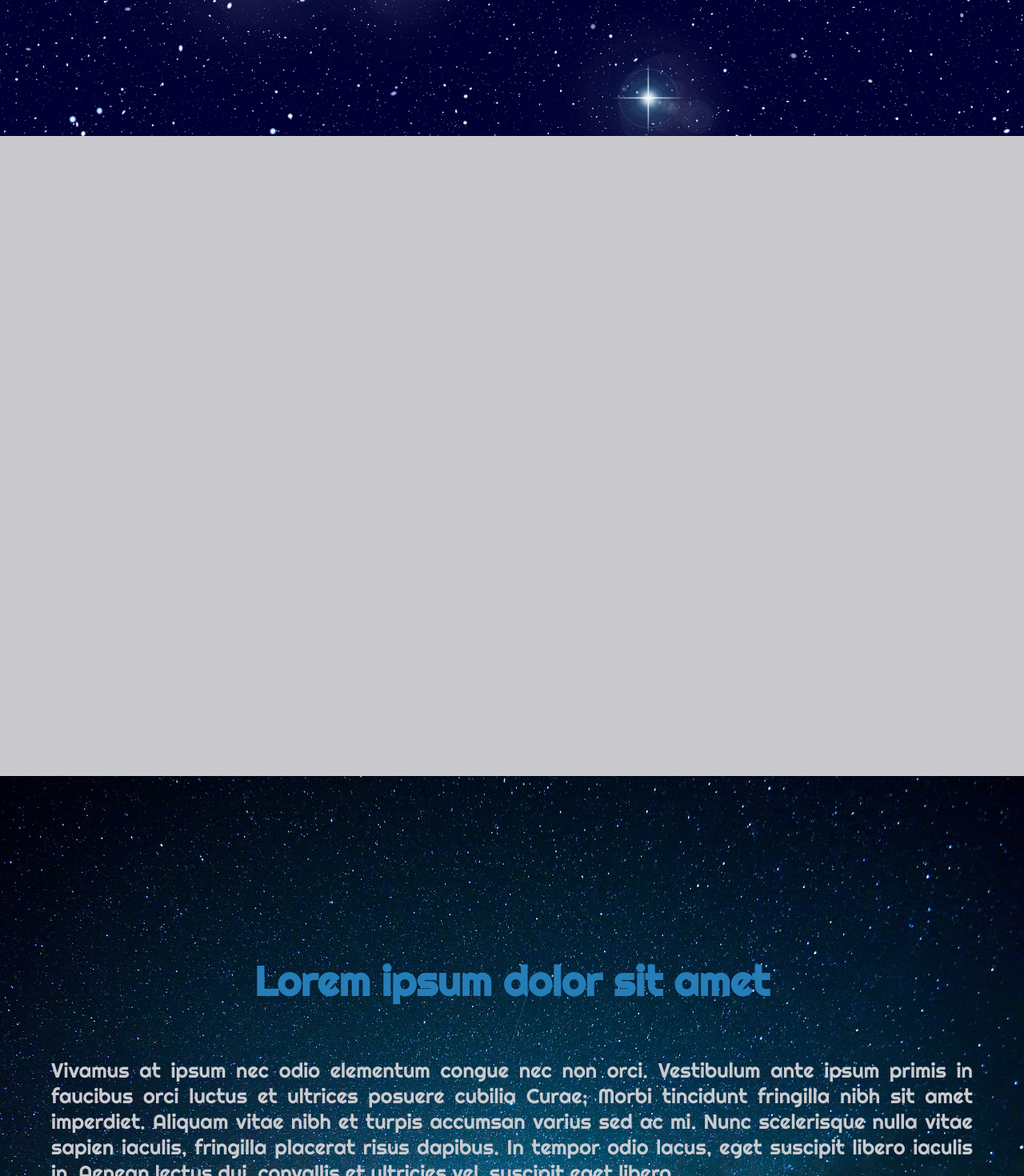
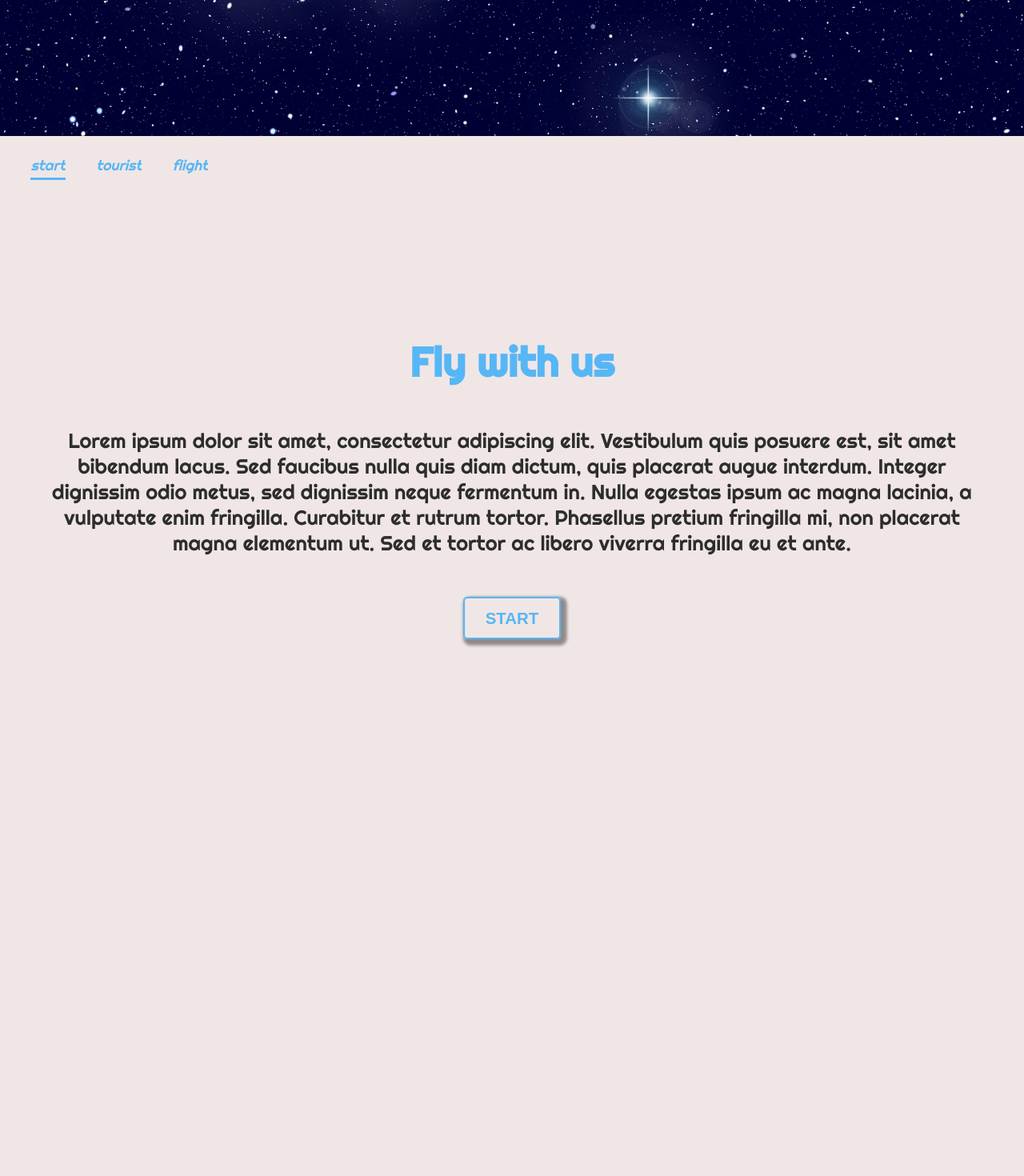
Before and after one commit to adi140000/Cosmos, a React (Create React App) app: page / in a window 1280 px wide. Shown: the part 630-2100 px from the top of the page at 80% size. After the commit the page ends 1600 px from the top, so only its background shows below. Built offline with nearby package versions, Linux system fonts and the light colour scheme.

Commit message:
Create backend to interact with react and improve apperance page

```diff
--- a/package.json
+++ b/package.json
@@ -29,7 +29,11 @@
     ]
   },
   "devDependencies": {
+    "cors": "^2.8.5",
+    "express": "^4.17.1",
+    "mysql": "^2.17.1",
     "node-sass": "^4.12.0",
-    "react-pose": "^4.0.8"
+    "react-pose": "^4.0.8",
+    "react-router-dom": "^5.0.1"
   }
 }
--- a/src/Header/Header.js
+++ b/src/Header/Header.js
@@ -18,7 +18,7 @@ const Header = () => {
                 </div>
             </nav>
             <header className='header_main'>
-                <a href='#ticket' className='header_main__button_invite btn'>Fly with us</a>
+                <a href='#main' className='header_main__button_invite btn'>Fly with us</a>
 
             </header>
         </>
--- a/src/Main/Main.js
+++ b/src/Main/Main.js
@@ -1,15 +1,36 @@
-import React from 'react';
+import React, { Component } from 'react';
+import { BrowserRouter as Router, Route, NavLink, Switch } from "react-router-dom";
+import Start from './Section/Start';
+import Tourist from './Section/Tourist';
+import Flight from './Section/Flight';
 
-const Main = () => {
-    return (
-        <main className='main'>
-            <section className='main__section ' ></section>
-            <section className='main__section section_description' >
-                <div className='section_description__title'>Lorem ipsum dolor sit amet</div>
-                <div className='section_description__desc'>Vivamus at ipsum nec odio elementum congue nec non orci. Vestibulum ante ipsum primis in faucibus orci luctus et ultrices posuere cubilia Curae; Morbi tincidunt fringilla nibh sit amet imperdiet. Aliquam vitae nibh et turpis accumsan varius sed ac mi. Nunc scelerisque nulla vitae sapien iaculis, fringilla placerat risus dapibus. In tempor odio lacus, eget suscipit libero iaculis in. Aenean lectus dui, convallis et ultricies vel, suscipit eget libero.</div>
-            </section>
-            <section className='main__section' id='ticket'></section>
-        </main>);
+
+class Main extends Component {
+    constructor(props) {
+        super(props);
+        this.state = {
+
+        }
+    }
+
+
+
+    render() {
+
+        return (
+            <Router>
+                <main className='main' id='main'>
+                    <nav className='main__nav'>
+                        <NavLink className='main__nav__part' exact to='/'>start</NavLink>
+                        <NavLink className='main__nav__part' to='/tourist/'>tourist</NavLink>
+                        <NavLink className='main__nav__part' to='/flight/'> flight </NavLink>
+                    </nav>
+                    <Route exact path="/" component={Start} />
+                    <Route path="/tourist/" component={Tourist} />
+                    <Route path="/flight/" component={Flight} />
+                </main>
+            </Router>);
+    }
 }
 
 export default Main;
--- /dev/null
+++ b/src/Main/Section/Flight.js
@@ -0,0 +1,10 @@
+import React, { Component } from 'react';
+
+class Flight extends Component {
+    state = {  }
+    render() {
+        return ( <div></div>  );
+    }
+}
+
+export default Flight;
--- /dev/null
+++ b/src/Main/Section/Start.js
@@ -0,0 +1,12 @@
+import React from 'react';
+
+const Start = () => {
+    return (
+        <section className='main__section'>
+            <h1 className='main__section__title'>Fly with us</h1>
+            <div className='main__section__desc'>Lorem ipsum dolor sit amet, consectetur adipiscing elit. Vestibulum quis posuere est, sit amet bibendum lacus. Sed faucibus nulla quis diam dictum, quis placerat augue interdum. Integer dignissim odio metus, sed dignissim neque fermentum in. Nulla egestas ipsum ac magna lacinia, a vulputate enim fringilla. Curabitur et rutrum tortor. Phasellus pretium fringilla mi, non placerat magna elementum ut. Sed et tortor ac libero viverra fringilla eu et ante.</div>
+            <button className='main__section__btn btn'>Start</button>
+        </section >);
+}
+
+export default Start;
--- /dev/null
+++ b/src/Main/Section/Tourist.js
@@ -0,0 +1,13 @@
+import React, { Component } from 'react';
+
+class Tourist extends Component {
+    state = {}
+    render() {
+        return (
+            <section className='main__section'>
+                <form className='formFill'></form>
+            </section >);
+    }
+}
+
+export default Tourist;
--- a/src/style/App.scss
+++ b/src/style/App.scss
@@ -13,7 +13,7 @@ body{
     overflow-x: hidden;
     height: 200vh;
     width: 100vw;
-
+    background-color: $color-bg;
 }
 
 .btn{
--- a/src/style/main.scss
+++ b/src/style/main.scss
@@ -1,29 +1,66 @@
 .main{
-    height: 10vh;
-    width: 100vw;
+   min-height: 100vh;
+   width: 100vw;
+   .main__nav{
+       height: 10vh;
+       width: 100%;
+       display: flex;
+       justify-content: flex-start;
+       align-items: center;
+        .main__nav__part{
+            color: $color-btn;
+            margin-left: 3vw;
+            font-size: .7em;
+            padding-bottom: .5vw;
+            cursor: pointer;
+            position: relative;
+            overflow: hidden;
+            font-style: italic;
+            text-decoration: none;
+            &::after{
+                content: '';
+                position: absolute;
+                top: 90%;
+                left:0;
+                width: 100%;
+                height: 100%;
+                background-color: $color-btn;
+                transition: .6s transform;
+                transform: translateX(100%);
+            }
+            &.active::after{
+                transform:  translateX(0);
+            }
+        }
+    }
 
     .main__section{
-        min-height: 100vh;
-        background-color: $color-bg;
-        &.section_description{
-            background-image: url('../img/cosmos.jpg');
-            background-attachment: fixed;
-            background-size: cover;
-            display: flex;
-            flex-direction: column;
-            align-items: center;
-            justify-content: center;
-            .section_description__title{
-                color: $color-btn;
-                font-weight: 700;
-                font-size: 2em;
-            }
-            .section_description__desc{
-                color: $color-bg;
-                text-align: justify;
-                padding: 5vw;
-            }
+        display: flex;
+        flex-direction: column;
+        justify-content: center;
+        align-items: center;
+        height: 90vh;
+        width: 100%;
+        .formFill{
+            background-color: $color-form;
+            width: 40%;
+            height: 70%;
+            border-radius: 10px;
+            box-shadow: .5vw .5vw 10vw  rgba(0,0,0,.6)
         }
-
+        .main__section__title{
+            color: $color-btn;
+            font-size: 2em;
+            padding-bottom: 4vw;
+        }
+        .main__section__desc{
+            color:#2d2d2d;
+            text-align: center;
+            width: 90%;
+            padding-bottom: 4vw;
+        }
+        .main__section__btn{
+            font-size: .8em;
+        }
     }
 }
--- a/src/style/nav.scss
+++ b/src/style/nav.scss
@@ -25,6 +25,7 @@
            display: flex;
            justify-content: center;
            align-items: center;
+
            .burger__inner{
                background-color: $color-btn;
                width: $width-burger;
@@ -63,7 +64,7 @@
         background-color: $color-btn;
         border-radius:5px;
         height: 100vw;
-        clip-path: polygon(0 0, 100% 0, 100% 100%, 15% 100%);
+        clip-path: polygon(0 0, 100% 0, 100% 100%);
 
 
     }
--- a/src/style/variables.scss
+++ b/src/style/variables.scss
@@ -1,12 +1,12 @@
 //colors in project
-$color-bg:#cacace;
-$color-dark:#2b2929;
+$color-bg:#f0e6e6;
 $color-bordered:#a0f39d;
-$color-btn:#267eb8;
+$color-btn:#57b6f5;
+$color-form:#f0f0f0;
 
 //sizes in project
 $width-burger:6vw;
-$height-burger:1vw;
+$height-burger:.6vw;
 $space-bar:2vw;
 $brd-radius:10px;
 
```
Also changed, not shown: 2 other files (tests, documents, lock files or other folders).
